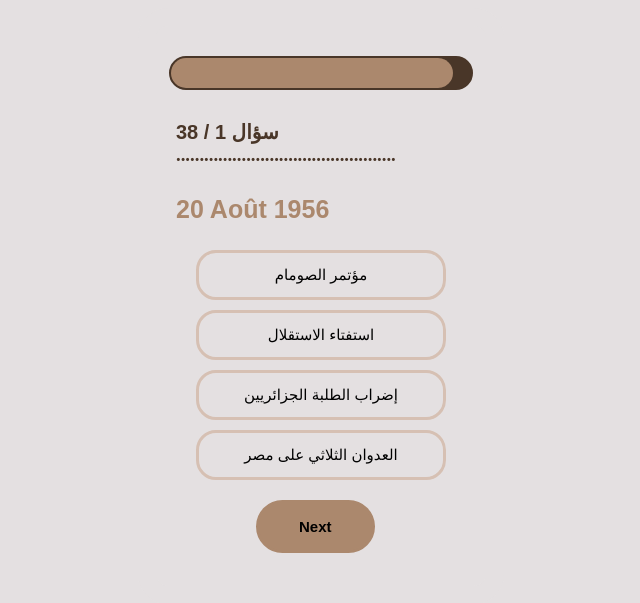
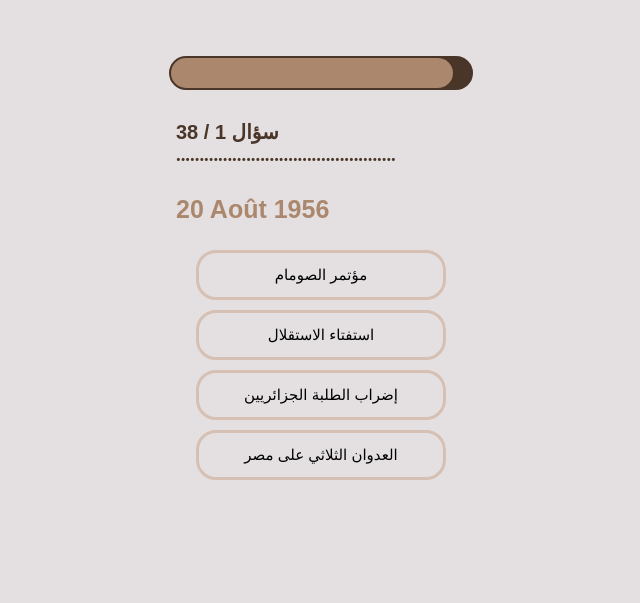
Before and after one commit to ChadhaBrahmi/history-dates, a plain HTML site: page index.html in a window 1280 px wide. Shown: the top 603 px of the page, without its empty margins (319-959 px from the left). Drawn offline with Linux system fonts and the light colour scheme.

Commit message:
index.html

```diff
--- a/index.html
+++ b/index.html
@@ -35,9 +35,7 @@
             <button class="btn" id="opt3"></button>
             <button class="btn" id="opt4"></button>
           </div>
-          <div class="next-btn">
-            <button id="next">Next</button>
-          </div>
+
         </div>
         <div class="result" id="resultSecreen" style="display: none;">
           <img src="icon.png" height="120px" width="120px" class="il"/>
```
